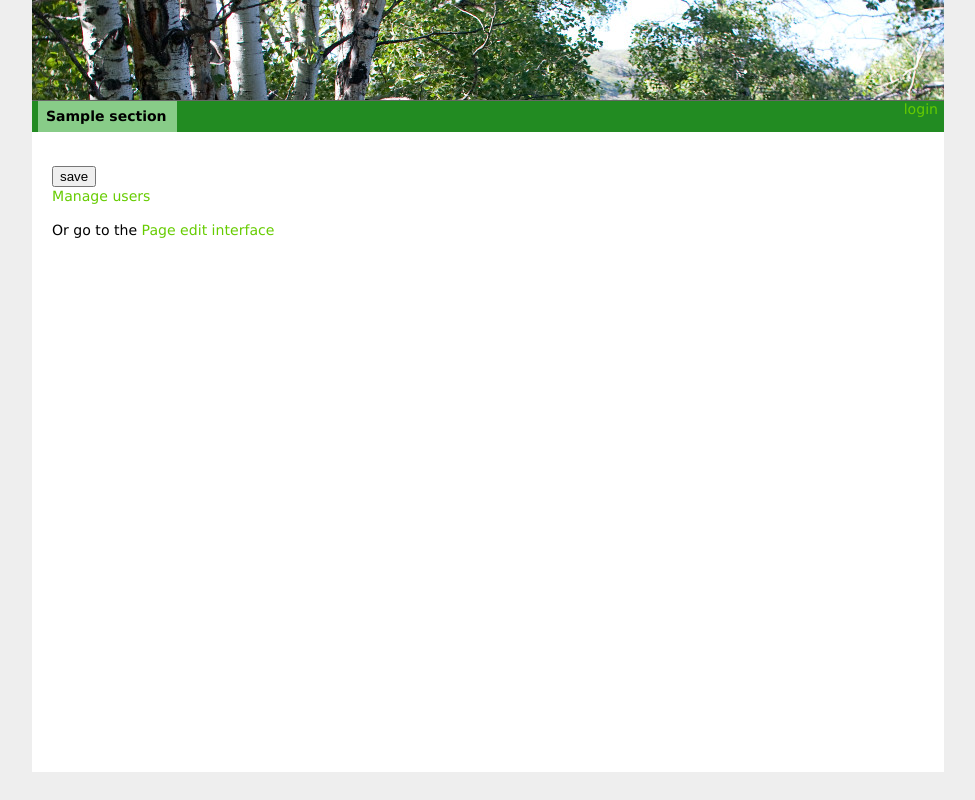
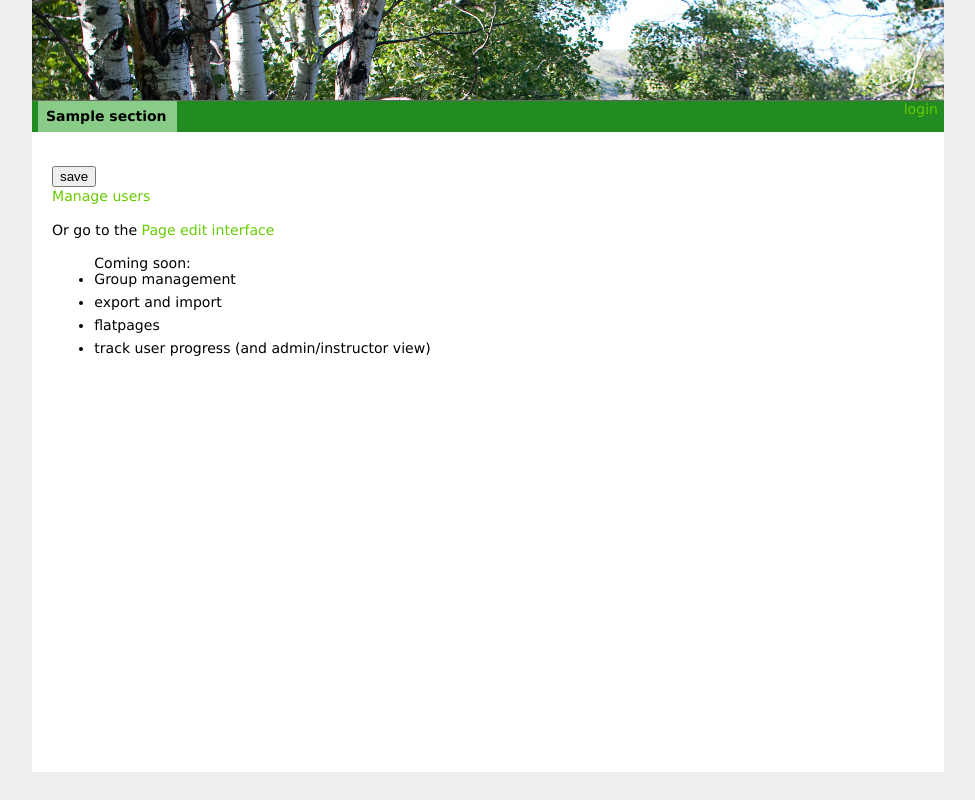
Before and after one commit to ccnmtl/forest, a Django app: template templates/main/edit_stand.html in a window 1280 px wide. Shown: the whole page, without its empty margins (152-1127 px from the left). Run offline with Django 3.2, Linux system fonts and the light colour scheme; the template is opened without the code that fills it: most values are stand-ins (such as "Sample title", 1, 10 or a date in 2020).

Commit message:
coming attractions

```diff
--- a/templates/main/edit_stand.html
+++ b/templates/main/edit_stand.html
@@ -10,4 +10,11 @@
 <p><a href="users/">Manage users</a></p>
 <p>Or go to the <a href="/edit/">Page edit interface</a></p>
 {% if is_seed_stand %}<p>you can also <a href="add/">create a new Stand</a></p>{% endif %}
+<ul>Coming soon:
+<li>Group management</li>
+<li>export and import</li>
+<li>flatpages</li>
+<li>track user progress (and admin/instructor view)</li>
+</ul>
+
 {% endblock %}
```
